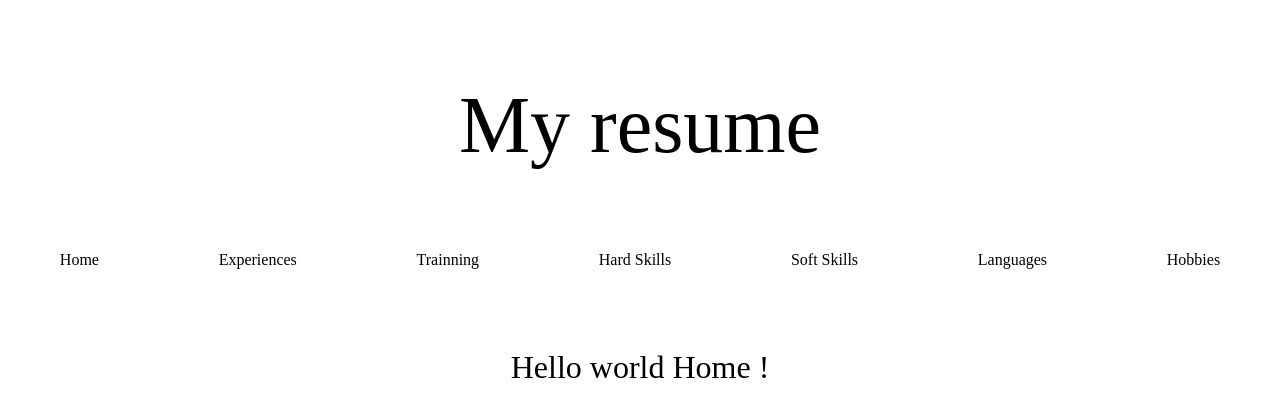
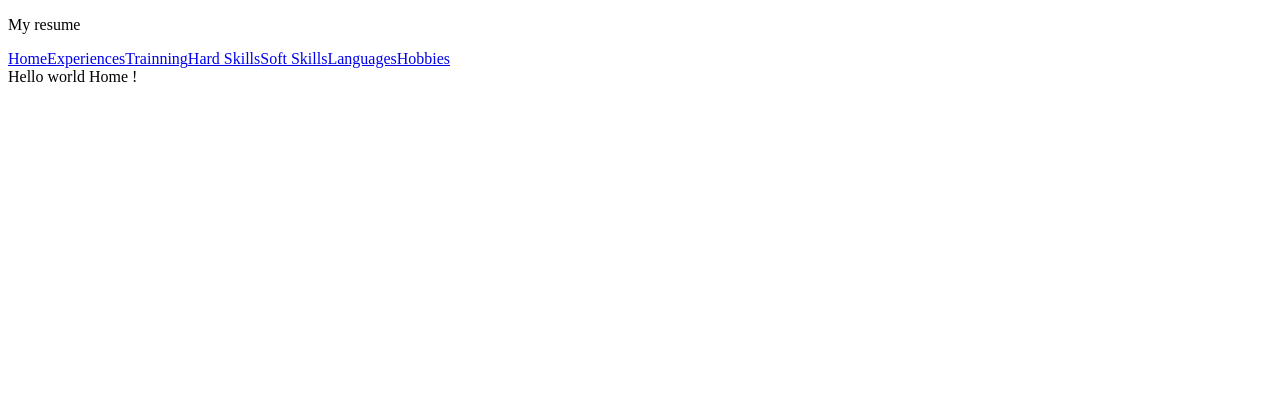
Before and after one commit to Adrien-Gontier/My-resume, a React (Vite) app: page /home in a window 1280 px wide. Shown: the top 416 px of the page. Built offline with nearby package versions, Linux system fonts and the light colour scheme.

Commit message:
Update App.css
Content deleted for Sass installment.

```diff
--- a/src/App.css
+++ b/src/App.css
@@ -1,17 +1 @@
-/* TODO Import here */
-@import url(./assets/style/home.css);
-@import url(./assets/style/title.css);
-@import url(./assets/style/navBar.css);
-
-
-/* Import font family */
-
-
-/* Define varible with font family and size and color */
-
-
-
-body {
-    padding: 0;
-    margin: 0;
-}
+.app-title{font-size:50px}/*# sourceMappingURL=App.css.map */
```
